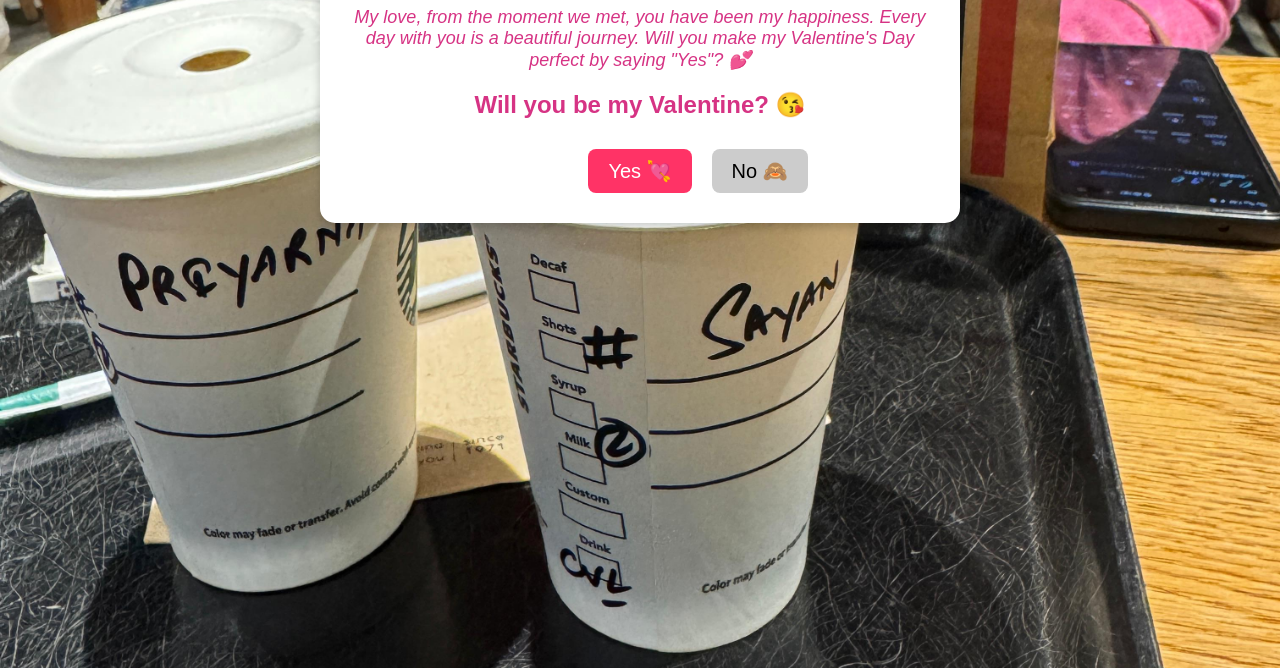
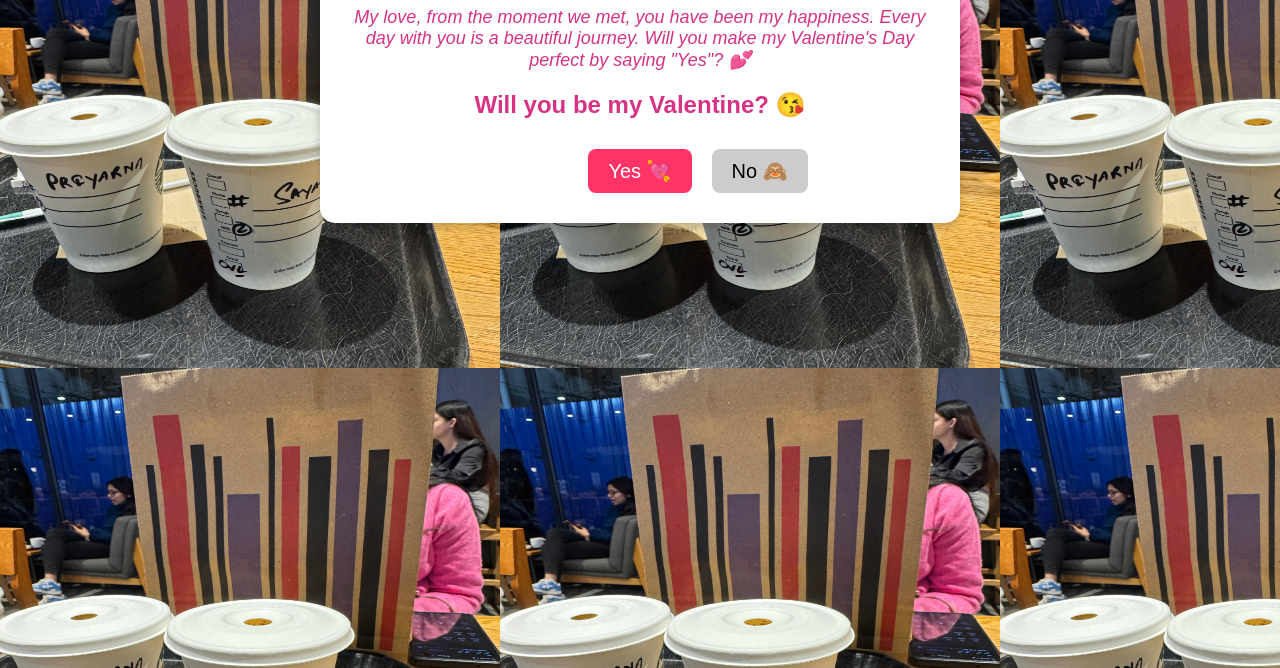
Before and after one commit to isayan58/valentines-website, a plain HTML site: page index.html in a window 1280 px wide. Shown: the part 132-800 px from the top of the page. Drawn offline with Linux system fonts and the light colour scheme.

Commit message:
Update style.css

```diff
--- a/style.css
+++ b/style.css
@@ -1,7 +1,8 @@
 /* General Styles */
 body {
     font-family: 'Arial', sans-serif;
-    background: url('image.jpeg') no-repeat center center/cover;
+    background: url('image.jpeg') repeat;
+    background-size: 500px 500px;
     text-align: center;
     padding: 30px;
     color: #d63384;
```
